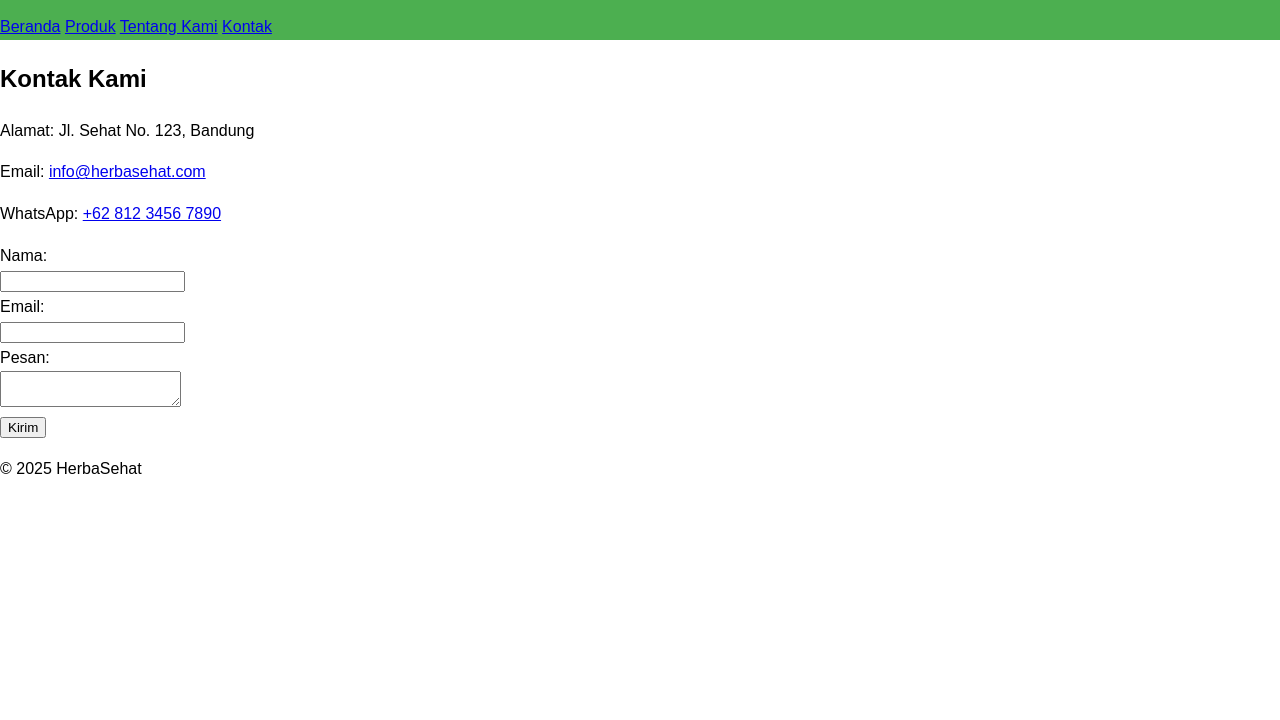
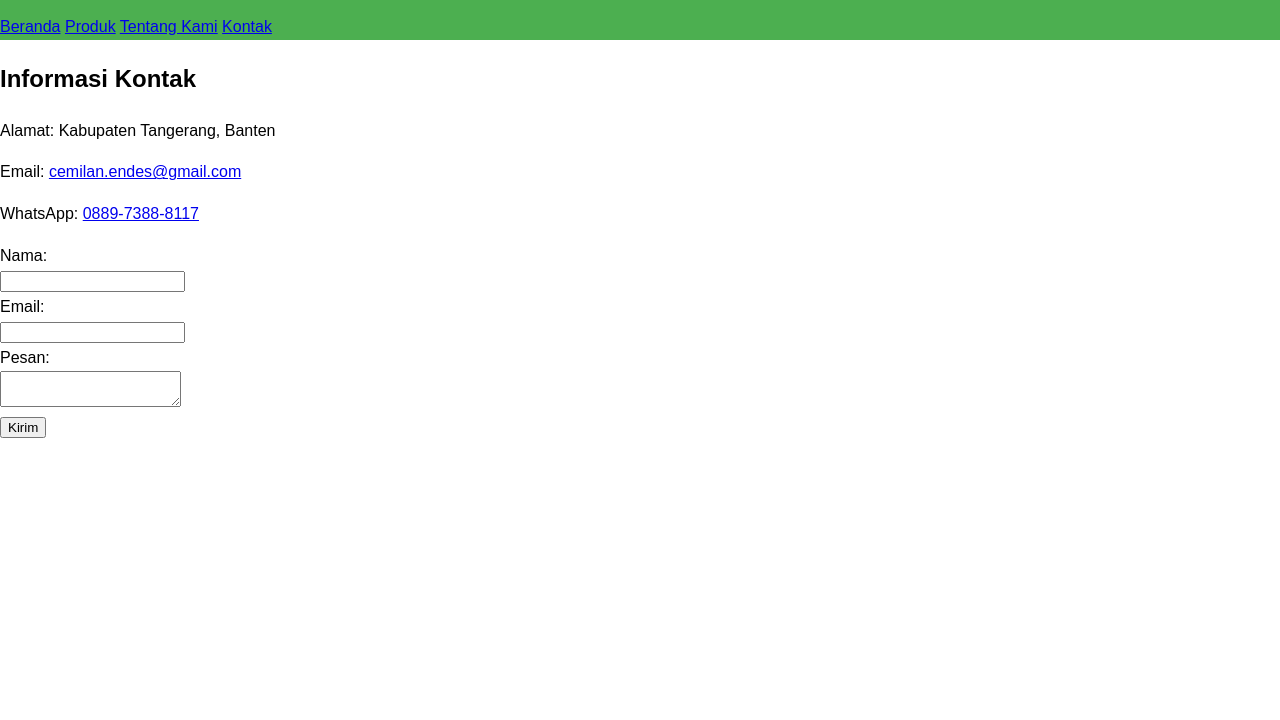
Before and after one commit to mahdaanggraini/cemilan-endes, a plain HTML site: page kontak.html in a window 1280 px wide. Shown: the part 80-800 px from the top of the page. Drawn offline with Linux system fonts and the light colour scheme.

Commit message:
Update kontak.html

```diff
--- a/kontak.html
+++ b/kontak.html
@@ -3,14 +3,13 @@
 <head>
   <meta charset="UTF-8" />
   <meta name="viewport" content="width=device-width, initial-scale=1.0" />
-  <title>Kontak - HerbaSehat</title>
-  <meta name="description" content="Hubungi HerbaSehat untuk informasi lebih lanjut tentang produk herbal kami.">
+  <title>Kontak - Cemilan Endesss</title>
+  <meta name="description" content="Hubungi Cemilan Endesss melalui email atau WhatsApp untuk pemesanan.">
   <link rel="stylesheet" href="style.css" />
-  <script src="script.js" defer></script>
 </head>
 <body>
   <header>
-    <h1>HerbaSehat</h1>
+    <h1>Hubungi Kami</h1>
     <nav>
       <a href="index.html">Beranda</a>
       <a href="produk.html">Produk</a>
@@ -20,27 +19,19 @@
   </header>
 
   <main>
-    <h2>Kontak Kami</h2>
-    <p>Alamat: Jl. Sehat No. 123, Bandung</p>
-    <p>Email: <a href="mailto:info@herbasehat.com">info@herbasehat.com</a></p>
-    <p>WhatsApp: <a href="https://wa.me/6281234567890">+62 812 3456 7890</a></p>
+    <h2>Informasi Kontak</h2>
+    <p>Alamat: Kabupaten Tangerang, Banten</p>
+    <p>Email: <a href="mailto:cemilan.endes@gmail.com">cemilan.endes@gmail.com</a></p>
+    <p>WhatsApp: <a href="https://wa.me/6288973888117">0889-7388-8117</a></p>
 
     <form>
-      <label for="nama">Nama:</label><br />
-      <input type="text" id="nama" name="nama" required><br />
+      <label for="nama">Nama:</label><br>
+      <input type="text" id="nama" name="nama" required><br>
 
-      <label for="email">Email:</label><br />
-      <input type="email" id="email" name="email" required><br />
+      <label for="email">Email:</label><br>
+      <input type="email" id="email" name="email" required><br>
 
-      <label for="pesan">Pesan:</label><br />
-      <textarea id="pesan" name="pesan" required></textarea><br />
+      <label for="pesan">Pesan:</label><br>
+      <textarea id="pesan" name="pesan" required></textarea><br>
 
       <button type="submit">Kirim</button>
-    </form>
-  </main>
-
-  <footer>
-    <p>&copy; 2025 HerbaSehat</p>
-  </footer>
-</body>
-</html>
```
